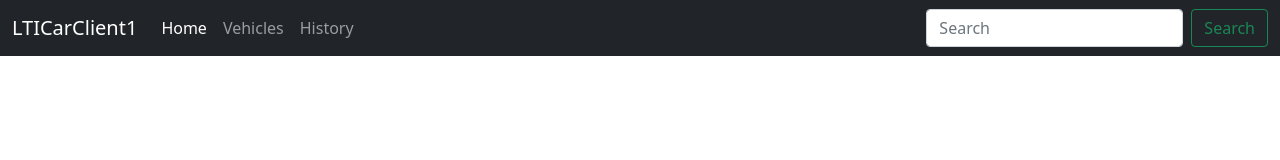
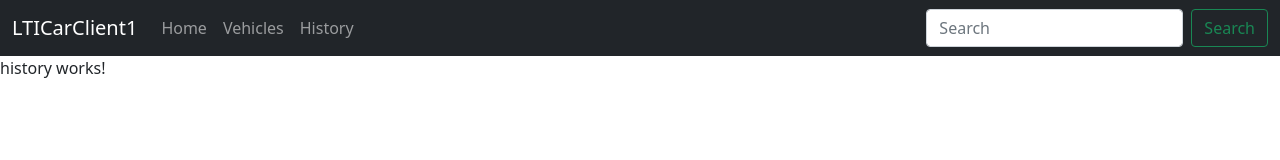
Before and after one commit to Tech-Student-Labs/lti-car-client-1, an Angular app: page /history in a window 1280 px wide. Before the commit this address led to /. Shown: the top 160 px of the page. Built offline with nearby package versions, Linux system fonts and the light colour scheme.

Commit message:
#14 created a history component and added it to navbar

```diff
--- a/src/app/app-routing.module.ts
+++ b/src/app/app-routing.module.ts
@@ -1,11 +1,16 @@
 import { NgModule } from '@angular/core';
 import { RouterModule, Routes } from '@angular/router';
+import { HistoryComponent } from './components/history/history.component';
 import { VehicleListComponent } from './components/vehicle-list/vehicle-list.component';
 
 const routes: Routes = [
   {
     path: 'vehiclelist',
     component: VehicleListComponent
+  },
+  {
+    path: 'history',
+    component: HistoryComponent
   }
 ];
 
--- /dev/null
+++ b/src/app/components/history/history.component.html
@@ -0,0 +1 @@
+<p>history works!</p>
--- /dev/null
+++ b/src/app/components/history/history.component.ts
@@ -0,0 +1,15 @@
+import { Component, OnInit } from '@angular/core';
+
+@Component({
+  selector: 'app-history',
+  templateUrl: './history.component.html',
+  styleUrls: ['./history.component.css']
+})
+export class HistoryComponent implements OnInit {
+
+  constructor() { }
+
+  ngOnInit(): void {
+  }
+
+}
--- a/src/app/components/navbar/navbar.component.html
+++ b/src/app/components/navbar/navbar.component.html
@@ -7,13 +7,13 @@
     <div class="collapse navbar-collapse" id="navbarSupportedContent">
       <ul class="navbar-nav me-auto mb-2 mb-lg-0">
         <li class="nav-item">
-          <a class="nav-link active" aria-current="page" href="#">Home</a>
+          <a class="nav-link" aria-current="page" href="#">Home</a>
         </li>
         <li class="nav-item">
           <a class="nav-link" routerLink="vehiclelist">Vehicles</a>
         </li> <!-- TODO: Add history route and link-->
         <li class="nav-item">
-          <a class="nav-link" routerLink="#">History</a>
+          <a class="nav-link" routerLink="history">History</a>
         </li>
       </ul>
 
--- a/src/app/vehicle.module.ts
+++ b/src/app/vehicle.module.ts
@@ -5,6 +5,7 @@ import { HttpClientJsonpModule, HttpClientModule } from '@angular/common/http';
 import { BrowserModule } from '@angular/platform-browser';
 import { VehicleListComponent } from './components/vehicle-list/vehicle-list.component';
 import { VehicleDetailsComponent } from './components/vehicle-details/vehicle-details.component';
+import { HistoryComponent } from './components/history/history.component';
 
 @NgModule({
   imports: [
@@ -15,7 +16,8 @@ import { VehicleDetailsComponent } from './components/vehicle-details/vehicle-de
   ],
   declarations: [
     VehicleListComponent,
-    VehicleDetailsComponent
+    VehicleDetailsComponent,
+    HistoryComponent
   ],
   providers: [
     StoreVehiclesService
```
Also changed, not shown: src/app/components/history/history.component.css (added), 1 other file (tests, documents, lock files or other folders).
